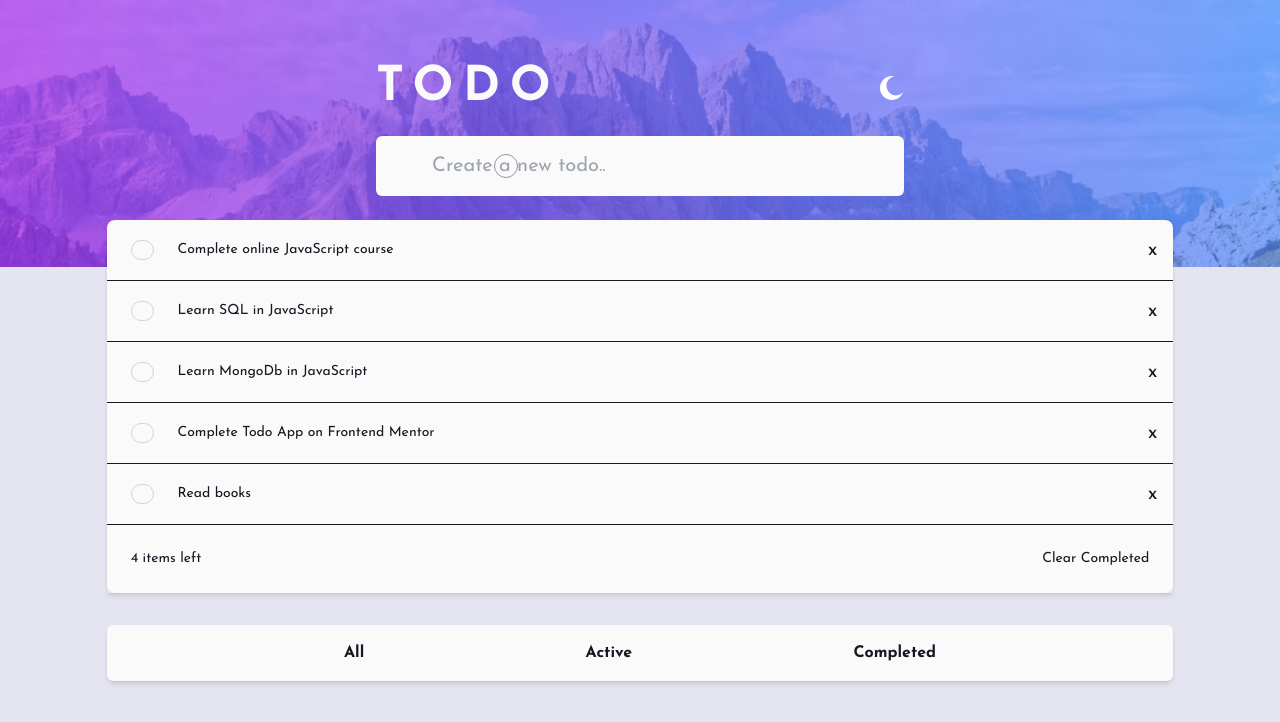
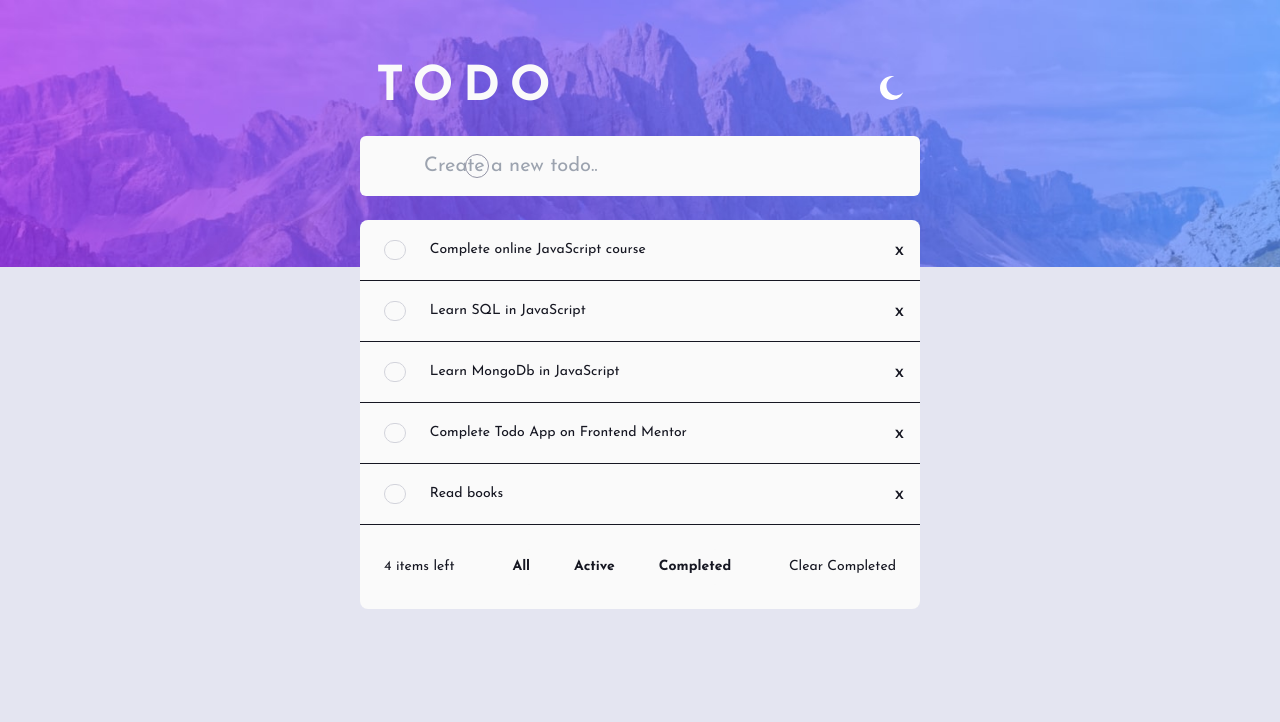
Before and after one commit to KyawZinThant22/TODOAPP, a React (Create React App) app: page / in a window 1280 px wide. Shown: the top 722 px of the page. Built offline with nearby package versions, Linux system fonts and the light colour scheme.

Commit message:
Desktop-Style and Gradient color

```diff
--- a/src/App.js
+++ b/src/App.js
@@ -19,7 +19,9 @@ function App() {
       <Header />
       <AddTodo />
       <ToDoList />
-      <Footer />
+     <div className="md:hidden">
+       <Footer/>
+     </div>
     </div>
   );
 }
--- a/src/components/AddTodo.jsx
+++ b/src/components/AddTodo.jsx
@@ -13,14 +13,14 @@ function AddTodo() {
         {check ? (
           <img
             onClick={() => setCheck(false)}
-            className={`ml-2 left-[52px] md:left-[38%] border absolute rounded-full w-6 h-6 z-10`}
+            className={`ml-2 left-[52px] md:left-[35.7%] border absolute rounded-full w-6 h-6 z-10`}
             src={Check}
             alt="check"
           />
         ) : (
           <button
             onClick={() => setCheck(!check)}
-            className={`ml-2 left-[52px] md:left-[38%] border absolute rounded-full w-6 h-6 ${
+            className={`ml-2 left-[52px] md:left-[35.7%] border absolute rounded-full w-6 h-6 ${
               mode ? "text-LightGrayishBlue" : "text-DarkGrayishBlue"
             } z-10`}
           ></button>
@@ -28,7 +28,7 @@ function AddTodo() {
 
         <input
           type="text"
-          className={`text-xl w-10/12 p-4 md:text-xl left-8 pl-16 md:pl-14 mx-auto rounded-md focus:outline-none md:w-[33rem] ${
+          className={`text-xl w-10/12 p-4 md:text-xl left-8 pl-16 md:pl-16 mx-auto rounded-md focus:outline-none md:w-[35rem] ${
             mode === true
               ? "bg-VeryDarkDesaturatedBlue text-VeryLightGray"
               : "bg-VeryLightGray text-VeryDarkBlue"
--- a/src/components/Footer.jsx
+++ b/src/components/Footer.jsx
@@ -5,13 +5,13 @@ function Footer() {
   const { state, dispatch } = useContext(Store);
   const { mode } = state;
   return (
-    <div className="mt-8 mx-auto w-10/12 justify-between">
+    <div className="mt-8 md:mt-0 mx-auto w-10/12 ">
       <div
-        className={`shadow-md p-4 rounded-md font-semibold ${
+        className={`shadow-md md:shadow-none p-4 md:p-2 rounded-md font-semibold ${
           mode
             ? "bg-VeryDarkDesaturatedBlue text-LightGrayishBlue"
             : "bg-VeryLightGray text-VeryDarkBlue"
-        } flex justify-evenly`}
+        } flex  space-x-11 justify-center `}
       >
         <span className="cursor-pointer">All</span>
         <span className="cursor-pointer">Active</span>
--- a/src/components/ToDoItems/ToDoList.jsx
+++ b/src/components/ToDoItems/ToDoList.jsx
@@ -1,6 +1,7 @@
 import React, { useContext, useState } from "react";
 import { Store } from "../../context/Store";
-
+import Footer from "../Footer";
+import Check from "../../assets/svg/icon-check.svg";
 const Sampledata = [
   {
     task: "Complete online JavaScript course",
@@ -24,16 +25,36 @@ const Sampledata = [
   },
 ];
 
+const  Gradient = () => {
+  return (
+    <>
+
+      <img
+          src={Check}
+          alt="check"
+          className="text-fuchsia-600"
+       />
+
+
+    </>
+  )
+}
+
 function ToDoList() {
   const { state, dispatch } = useContext(Store);
+  const [check , setCheck ] = useState(false);
   const { mode } = state;
+
+  console.log(check)
+
   return (
     <div className="relative flex items-center justify-center">
-      <div className="shadow-md w-10/12 mt-6 divide-y flex flex-col justify-center">
+      <div className="shadow-md md:shadow-none w-10/12 mt-6 divide-y flex flex-col justify-center md:items-center">
         {Sampledata.map((item, index) => {
           return (
             <div
-              className={`text-xl w-full p-4 md:text-xl ${
+              key = { index }
+              className={`text-xl w-full p-4 md:text-xl md:w-[35rem]  ${
                 mode
                   ? "bg-VeryDarkDesaturatedBlue text-LightGrayishBlue"
                   : "bg-VeryLightGray text-VeryDarkBlue"
@@ -42,9 +63,17 @@ function ToDoList() {
               }`}
             >
               <div className="flex space-x-6 items-center">
-                <button
-                  className={`ml-2 left-[52px] md:left-[38%] border rounded-full w-6 h-5 ${"text-LightGrayishBlue"} z-10`}
-                ></button>
+               {check ? (
+                   <Gradient/>
+               ):(
+
+                 <button
+                  onClick={() => setCheck(!check)}
+                  className={`   ml-2 left-[52px] md:left-[38%]  border rounded-full w-6 h-5 ${"text-LightGrayishBlue"} z-10 `}
+               ></button>
+
+               )}
+
 
                 <div className="flex w-full justify-between items-center">
                   <span
@@ -67,7 +96,7 @@ function ToDoList() {
             mode
               ? "bg-VeryDarkDesaturatedBlue text-LightGrayishBlue"
               : "bg-VeryLightGray text-VeryDarkBlue"
-          } text-sm flex justify-between rounded-b-lg p-6`}
+          } text-sm flex justify-between rounded-b-lg p-6 items-center md:w-[35rem]`}
         >
           <span>
             {
@@ -77,6 +106,12 @@ function ToDoList() {
             }{" "}
             items left
           </span>
+
+              <div className="hidden md:flex">
+              <Footer/>
+              </div>
+
+
           <span className="cursor-pointer">Clear Completed</span>
         </div>
       </div>
--- a/tailwind.config.js
+++ b/tailwind.config.js
@@ -27,6 +27,7 @@ module.exports = {
         "desktop-light": "url('/src/assets/images/bg-desktop-light.jpg')",
         "mobile-dark": "url('/src/assets/images/bg-mobile-dark.jpg')",
         "mobile-light": "url('/src/assets/images/bg-mobile-light.jpg')",
+        "Gradient-Check" :"linear-gradient(to right, #55DDFF, #C058F3);"
       }),
     },
 
```
